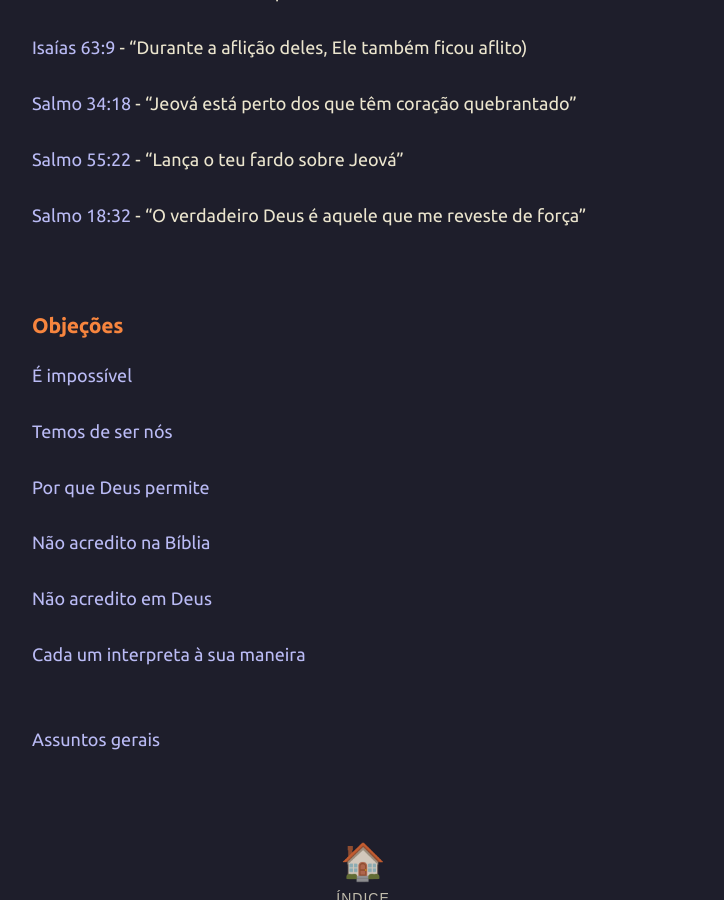
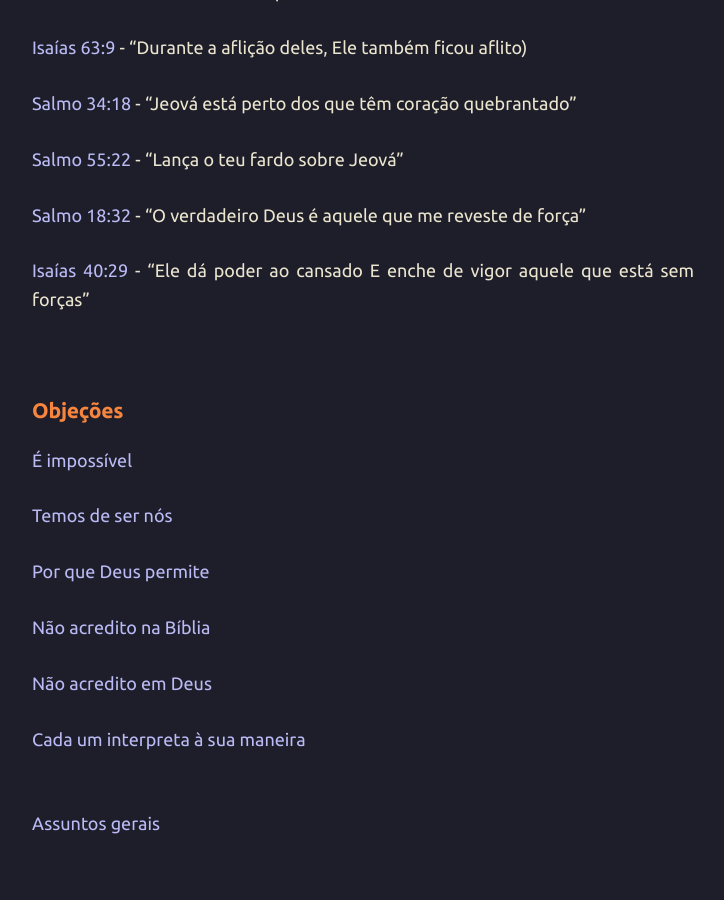
Before and after one commit to joaquim-capitao/jw, a Jekyll site: the page built from ministerio/index.md, in a window 1280 px wide and 900 px high, scrolled down 1884 px. Shown: the whole window, without its empty margins (277-1001 px from the left). Built offline with Jekyll 4.4.1, drawn with Linux system fonts in a browser that asks for light colours; our own code applies the rules of GitHub Pages for plain Markdown files.

Commit message:
Atualizar o index.md

```diff
--- a/ministerio/index.md
+++ b/ministerio/index.md
@@ -69,6 +69,10 @@
 [Salmo 18:32](https://www.jw.org/finder?srcid=jwlshare&wtlocale=TPO&prefer=lang&bible=19018032&pub=nwtsty) - "O verdadeiro Deus é aquele que me reveste de força"
 
 
+[Isaías 40:29](https://www.jw.org/finder?srcid=jwlshare&wtlocale=TPO&prefer=lang&bible=23040029&pub=nwtsty) - "Ele dá poder ao cansado E enche de vigor aquele que está sem forças"
+
+
+
 <br>
 ### Objeções
 
```
